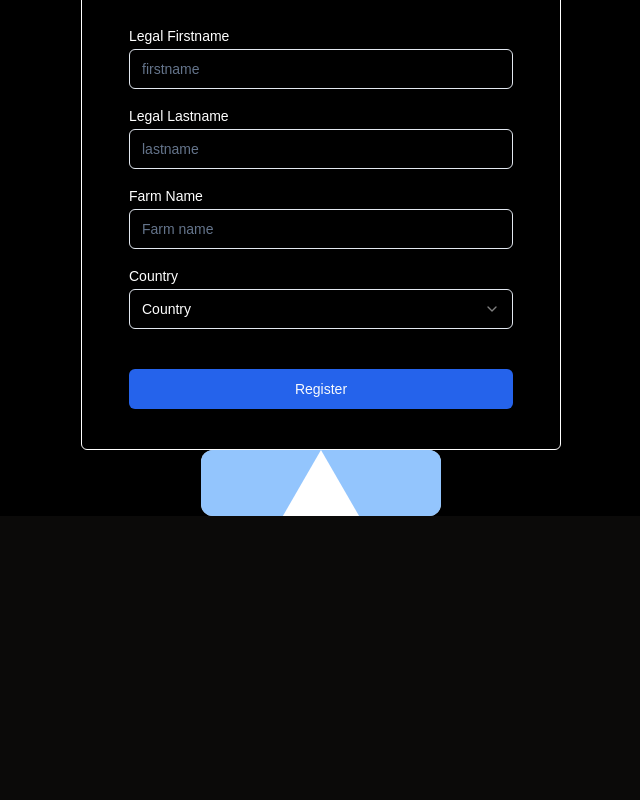
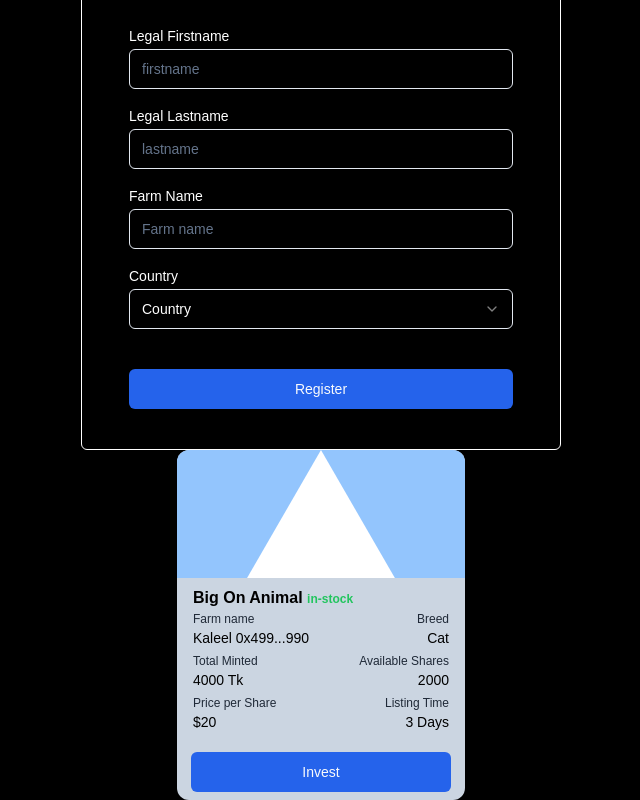
Before and after one commit to Maa-ly/Anivestor, a Next.js app in the folder frontend/: page /farmers in a window 1280 px wide. Shown: the part 348-1148 px from the top of the page, without its empty margins (319-959 px from the left). Before the commit the page ends 864 px from the top, so only its background shows below. Built offline with nearby package versions, Linux system fonts and the light colour scheme.

Commit message:
feat: added buy share popover

```diff
--- a/frontend/package.json
+++ b/frontend/package.json
@@ -10,6 +10,7 @@
   },
   "dependencies": {
     "@radix-ui/react-label": "^2.1.1",
+    "@radix-ui/react-popover": "^1.1.4",
     "@radix-ui/react-select": "^2.1.4",
     "@radix-ui/react-slot": "^1.1.1",
     "class-variance-authority": "^0.7.1",
--- a/frontend/src/app/farmers/page.tsx
+++ b/frontend/src/app/farmers/page.tsx
@@ -11,15 +11,21 @@ import {
    SelectValue,
 } from "@/components/ui/select"
 import vercel from "../../../public/vercel.svg"
+import {
+   Popover,
+   PopoverContent,
+   PopoverTrigger,
+} from "@/components/ui/popover"
+
 
 
 const page = () => {
 
    const truncate = (text: string) => {
-      return text.slice(0,5)  + "..." + text.slice(-3);
+      return text.slice(0, 5) + "..." + text.slice(-3);
    }
    return (
-      <main className='w-full h-screen bg-black flex flex-col items-center'>
+      <main className='w-full h-full bg-black flex flex-col items-center'>
          <div className='w-[30rem] flex flex-col items-center pt-20 bg-red-00 rounded-md border-solid border-[0.5px] border-white mt-[10rem] pb-5'>
             <h2 className='text-2xl mb-10'>Farmer Registration</h2>
 
@@ -51,36 +57,82 @@ const page = () => {
             <Button className=' w-[24rem] my-5 '>Register</Button>
          </div>
 
-         <div className='w-[15rem] h-[20rem] bg-slate-300 text-black rounded-xl overflow-hidden shadow-md'>
+         <div className='w-[18rem] flex flex-col bg-slate-300 text-black rounded-xl overflow-hidden shadow-md'>
             <Image src={vercel} alt="image" width={200} height={200} className='w-full h-[8rem] bg-blue-300' />
 
-            <div className='p-4'>
-               <h3 className='font-semibold'>Big On Animal</h3>
-               <div className='flex justify-between'>
-
-                  <div>
+            <div className='p-2 px-4'>
+               <h3 className='font-semibold'>Big On Animal <span className='text-[12px] text-green-500'>in-stock</span></h3>
+               <div className='flex justify-between pb-1'>
+                  <div className='w-1/2'>
                      <h3 className='text-[12px] text-gray-800'>Farm name</h3>
                      <p className='text-sm'>Kaleel {truncate("0x4990299049sifj3990")}</p>
                   </div>
-                  <div>
-                     <h3 className='text-[12px] text-gray-800'>Daily Profit</h3>
-                     <p className='text-sm'>$490</p>
+                  <div className='w-1/2 text-right'>
+                     <h3 className='text-[12px] text-gray-800'>Breed</h3>
+                     <p className='text-sm'>Cat</p>
                   </div>
                </div>
-               <div className='flex justify-between'>
-
-                  <div>
-                     <h3 className='text-[12px] text-gray-800'>Farm name</h3>
-                     <p className='text-sm'>Kaleel {truncate("0x4990299049sifj3990")}</p>
+               <div className='flex justify-between pb-1'>
+                  <div className='w-1/2'>
+                     <h3 className='text-[12px] text-gray-800'>Total Minted</h3>
+                     <p className='text-sm'>4000 Tk</p>
                   </div>
-                  <div>
-                     <h3 className='text-[12px] text-gray-800'>Daily Profit</h3>
-                     <p className='text-sm'>$490</p>
+                  <div className='w-1/2 text-right'>
+                     <h3 className='text-[12px] text-gray-800'>Available Shares</h3>
+                     <p className='text-sm'>2000</p>
+                  </div>
+               </div>
+               <div className='flex justify-between pb-1'>
+                  <div className='w-1/2'>
+                     <h3 className='text-[12px] text-gray-800'>Price per Share</h3>
+                     <p className='text-sm'>$20</p>
+                  </div>
+                  <div className='w-1/2 text-right'>
+                     <h3 className='text-[12px] text-gray-800'>Listing Time</h3>
+                     <p className='text-sm'>3 Days</p>
                   </div>
                </div>
 
-               <Button className='w-full'>Invest</Button>
             </div>
+            {/* <Button className='mx-auto w-[90%] my-2'>Invest</Button> */}
+            <Popover>
+               <PopoverTrigger asChild>
+               <Button className='mx-auto w-[90%] my-2'>Invest</Button>
+               </PopoverTrigger>
+               <PopoverContent className="w-80">
+                  <div className="grid gap-4">
+                     <div className="space-y-2">
+                        <h4 className="font-medium leading-none">Purchase Shares</h4>
+                        <p className="text-sm text-muted-foreground">
+                           Buy a share in Noble's Farm
+                        </p>
+                     </div>
+                     <div className="grid gap-2">
+                        <div className="grid grid-cols-3 items-center gap-4">
+                           <Label htmlFor="share">Shares</Label>
+                           <Input
+                              id="share"
+                              defaultValue="1"
+                              className="col-span-2 h-8"
+                           />
+                        </div>
+                        <div className="grid grid-cols-3 items-center gap-4">
+                           <Label htmlFor="pay">Pay $</Label>
+                           <Input
+                              id="amountToPay"
+                              defaultValue="none"
+                              className="col-span-2 h-8"
+                              disabled
+                           />
+                        </div>
+
+                     </div>
+
+                  </div>
+                  <Button className='mx-auto w-full my-2'>Purchase</Button>
+               </PopoverContent>
+            </Popover>
+
          </div>
 
       </main>
--- /dev/null
+++ b/frontend/src/components/ui/popover.tsx
@@ -0,0 +1,31 @@
+"use client"
+
+import * as React from "react"
+import * as PopoverPrimitive from "@radix-ui/react-popover"
+
+import { cn } from "@/lib/utils"
+
+const Popover = PopoverPrimitive.Root
+
+const PopoverTrigger = PopoverPrimitive.Trigger
+
+const PopoverContent = React.forwardRef<
+  React.ElementRef<typeof PopoverPrimitive.Content>,
+  React.ComponentPropsWithoutRef<typeof PopoverPrimitive.Content>
+>(({ className, align = "center", sideOffset = 4, ...props }, ref) => (
+  <PopoverPrimitive.Portal>
+    <PopoverPrimitive.Content
+      ref={ref}
+      align={align}
+      sideOffset={sideOffset}
+      className={cn(
+        "z-50 w-72 rounded-md border bg-popover p-4 text-popover-foreground shadow-md outline-none data-[state=open]:animate-in data-[state=closed]:animate-out data-[state=closed]:fade-out-0 data-[state=open]:fade-in-0 data-[state=closed]:zoom-out-95 data-[state=open]:zoom-in-95 data-[side=bottom]:slide-in-from-top-2 data-[side=left]:slide-in-from-right-2 data-[side=right]:slide-in-from-left-2 data-[side=top]:slide-in-from-bottom-2",
+        className
+      )}
+      {...props}
+    />
+  </PopoverPrimitive.Portal>
+))
+PopoverContent.displayName = PopoverPrimitive.Content.displayName
+
+export { Popover, PopoverTrigger, PopoverContent }
```
Also changed, not shown: 1 other file (tests, documents, lock files or other folders).
